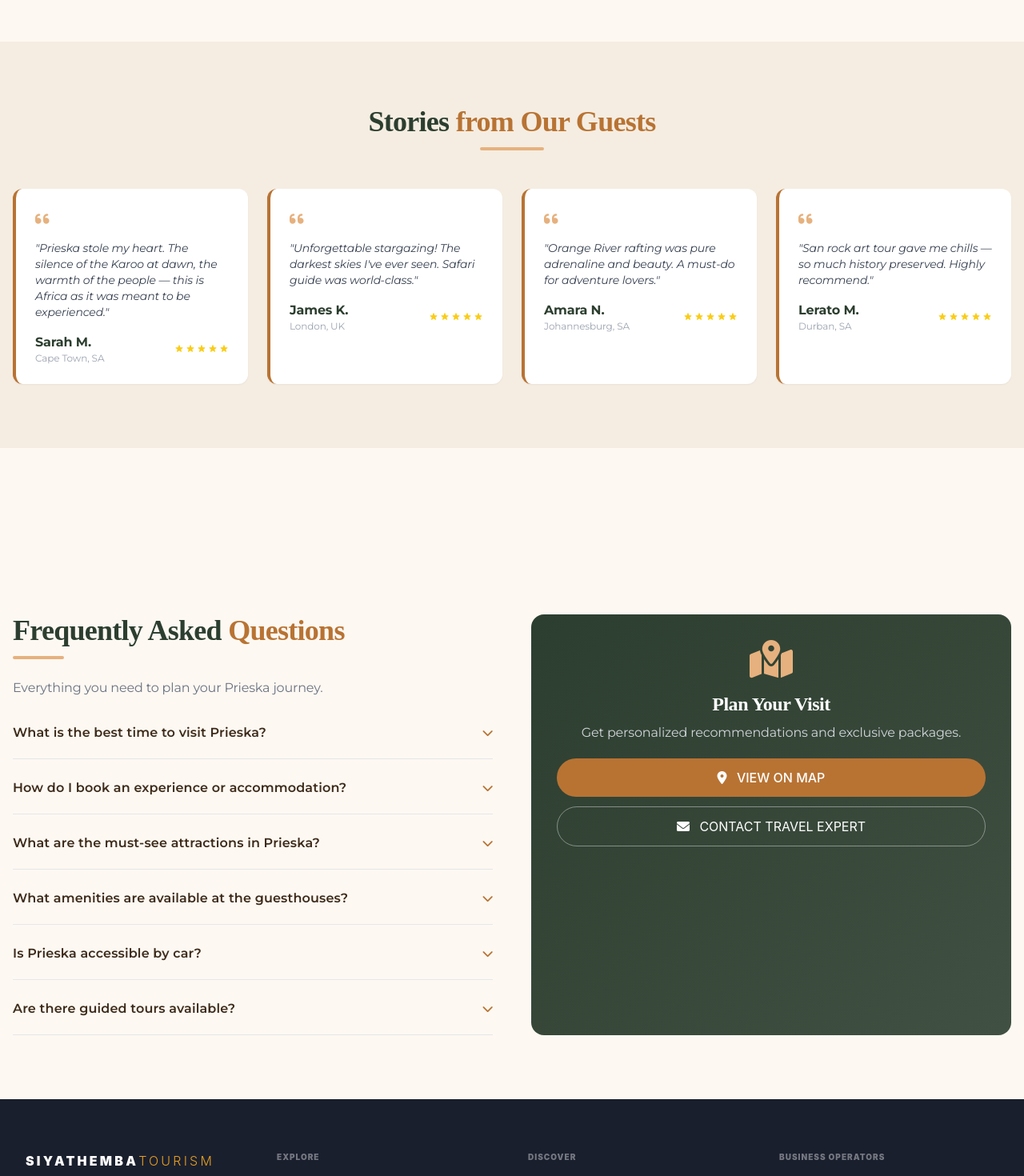
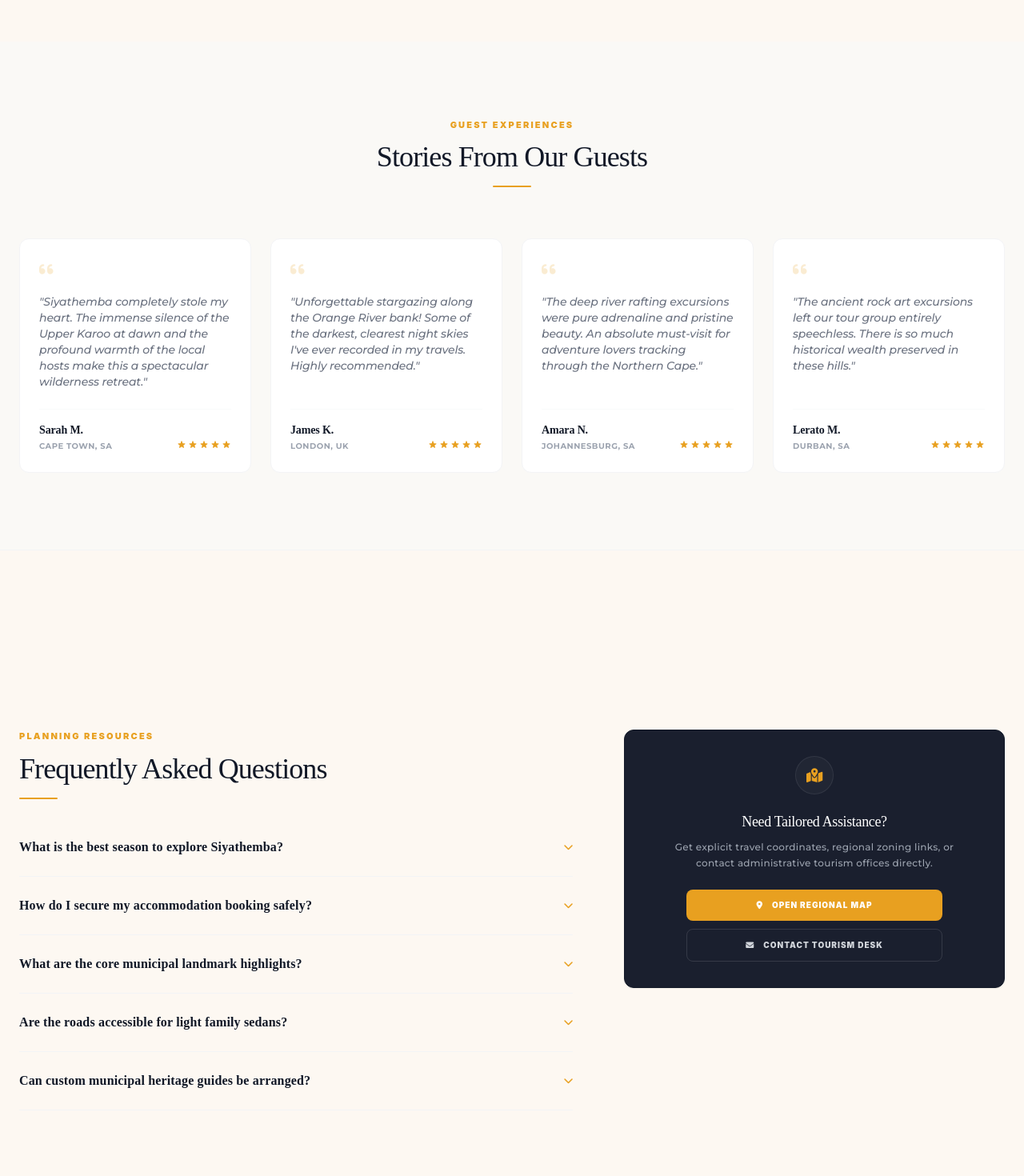
Before and after one commit to MondeNel/prieska-tourism, a React (Vite) app in the folder prieska-tourism/: page / in a window 1280 px wide. Shown: the part 8420-9890 px from the top of the page at 80% size. Built offline with nearby package versions, Linux system fonts and the light colour scheme; the HTML template or start-up script is replaced by a standard one.

Commit message:
style(faq): optimize accordion animation and correct object keys syntax parser error

```diff
--- a/prieska-tourism/src/components/FAQ.jsx
+++ b/prieska-tourism/src/components/FAQ.jsx
@@ -5,82 +5,96 @@ const FAQ = () => {
 
   const faqs = [
     {
-      q: "What is the best time to visit Prieska?",
-      a: "Prieska offers two distinct seasons. **Winter (April–September)** is dry and mild – ideal for hunting expeditions (kudu, springbok) and wildlife viewing. **Summer (October–March)** is hot, perfect for enjoying the Orange River, guesthouse pools, and traditional braais (barbecues) in the cool evenings. Both seasons have their unique charm."
+      q: "What is the best season to explore Siyathemba?",
+      a: "The region offers two distinct travel climates. **Winter (April–September)** is mild and dry—ideal for historical desert tracking, heritage tours, and crisp stargazing. **Summer (October–March)** brings intense heat, perfect for catching late-afternoon Orange River boating excursions and enjoying outdoor braais in the cooler high-desert evenings."
     },
     {
-      q: "How do I book an experience or accommodation?",
-      a: "You can book directly through our website by clicking 'Book Now' on any experience or guesthouse card. Fill in your details, select dates, and complete the secure checkout. Our team will confirm your booking within 24 hours."
+      q: "How do I secure my accommodation booking safely?",
+      a: "You can book directly via individual platform accommodation profiles by clicking 'Book Securely'. Fill out your target check-in timelines and submit via the direct WhatsApp or secure routing links. Local operator confirmations typically complete within 24 hours."
     },
     {
-      q: "What are the must-see attractions in Prieska?",
-      a: "Don't miss the Orange River views from Prieska Koppie, the ancient San rock art sites, the historic diamond fields, and the peaceful Karoo landscapes. The nearby Die Bos viewpoint is perfect for sunset."
+      q: "What are the core municipal landmark highlights?",
+      a: "Do not miss the stone architecture of the Prieska Koppie British Fort, the legendary water phenomenon at Wonderdraai Horseshoe Island, or the endemic birdlife and suspended walkways inside Die Bos Nature Reserve."
     },
     {
-      q: "What amenities are available at the guesthouses?",
-      a: "All our listed guesthouses offer free Wi-Fi, parking, breakfast options, and comfortable rooms. Riverview Lodge has a pool and restaurant, while BoKáro Boutique Guesthouse includes a spa and garden."
+      q: "Are the roads accessible for light family sedans?",
+      a: "Yes, the core travel routes like the N10 and linking regional corridors into Prieska, Marydale, and Niekerkshoop are fully tarred and well-maintained. Off-circuit botanical trails may require higher ground clearance vehicles."
     },
     {
-      q: "Is Prieska accessible by car?",
-      a: "Yes, Prieska is easily reached via the R357 from Kimberley or the R389 from Douglas. The roads are well-maintained, and all guesthouses offer secure parking."
-    },
-    {
-      q: "Are there guided tours available?",
-      a: "Absolutely! We offer guided game drives, river rafting excursions, San rock art tours, and heritage walks. Private guides can be arranged upon request."
+      q: "Can custom municipal heritage guides be arranged?",
+      a: "Absolutely. Local hospitality operators can coordinate private historical walking guides, river rafting specialists, and specific botanical desert excursions upon request."
     }
   ];
 
   return (
-    <div id="faq" className="container mx-auto px-4 py-12 md:py-20">
-      <div className="grid md:grid-cols-2 gap-8 md:gap-12">
-        <div>
-          <h2 className="font-serif text-2xl md:text-3xl lg:text-4xl font-bold text-[#2C3E2F] mb-3">
-            Frequently Asked <span className="text-[#B87333]">Questions</span>
+    <section id="faq" className="max-w-7xl mx-auto px-4 sm:px-6 py-16 sm:py-24 border-b border-gray-100">
+      <div className="grid grid-cols-1 lg:grid-cols-12 gap-12 lg:gap-16 items-start">
+
+        {/* Accordion List Segment Grid Block */}
+        <div className="lg:col-span-7">
+          <span className="text-[#E8A020] text-[11px] font-black uppercase tracking-[0.2em] block mb-3">
+            Planning Resources
+          </span>
+          <h2 className="font-serif text-3xl sm:text-4xl font-normal text-gray-900 leading-tight tracking-tight mb-4">
+            Frequently Asked Questions
           </h2>
-          <div className="h-1 w-16 bg-[#E6B17E] rounded-full mb-6"></div>
-          <p className="text-gray-500 text-sm md:text-base mb-6">Everything you need to plan your Prieska journey.</p>
-          <div className="space-y-4">
-            {faqs.map((faq, idx) => (
-              <div key={idx} className="border-b border-gray-200 pb-3">
-                <button
-                  onClick={() => setOpenIndex(openIndex === idx ? null : idx)}
-                  className="w-full text-left font-semibold text-[#3D2B1A] py-2 flex justify-between items-center hover:text-[#B87333] transition text-sm md:text-base"
-                >
-                  <span>{faq.q}</span>
-                  <i className={`fas fa-chevron-down text-[#B87333] transition-transform duration-300 text-xs md:text-sm ${openIndex === idx ? 'rotate-180' : ''}`}></i>
-                </button>
-                {openIndex === idx && (
-                  <p className="text-gray-600 pt-2 pl-2 text-xs md:text-sm animate-fade-in leading-relaxed">
-                    {faq.a}
-                  </p>
-                )}
-              </div>
-            ))}
+          <div className="h-0.5 w-12 bg-[#E8A020] mb-8 rounded-full"></div>
+
+          <div className="space-y-2">
+            {faqs.map((faq, idx) => {
+              const isOpen = openIndex === idx;
+              return (
+                <div key={idx} className="border-b border-gray-100 pb-4 pt-2">
+                  <button
+                    onClick={() => setOpenIndex(isOpen ? null : idx)}
+                    className="w-full text-left font-serif font-bold text-gray-900 py-2 flex justify-between items-center gap-4 hover:text-[#E8A020] transition-colors duration-200 group text-sm sm:text-base"
+                  >
+                    <span>{faq.q}</span>
+                    <i className={`fas fa-chevron-down text-[#E8A020] transition-transform duration-300 text-xs ${isOpen ? 'rotate-180' : ''}`}></i>
+                  </button>
+                  <div className={`grid transition-all duration-300 ease-in-out ${isOpen ? 'grid-rows-[1fr] opacity-100 pt-2' : 'grid-rows-[0fr] opacity-0 overflow-hidden'}`}>
+                    <div className="overflow-hidden">
+                      <p className="text-xs sm:text-sm text-gray-500 font-medium leading-relaxed tracking-wide pr-4">
+                        {faq.a}
+                      </p>
+                    </div>
+                  </div>
+                </div>
+              );
+            })}
           </div>
         </div>
-        <div className="bg-gradient-to-br from-[#2C3E2F] to-[#2C3E2F]/90 rounded-2xl p-6 md:p-8 text-white text-center transform hover:scale-105 transition-transform duration-300">
-          <i className="fas fa-map-marked-alt text-4xl md:text-5xl text-[#E6B17E] mb-4 block"></i>
-          <h3 className="text-xl md:text-2xl font-serif mb-2">Plan Your Visit</h3>
-          <p className="mb-5 text-gray-300 text-sm md:text-base">Get personalized recommendations and exclusive packages.</p>
-          <div className="flex flex-col gap-3">
+
+        {/* Sidebar Call To Action Promo Feature Card */}
+        <div className="lg:col-span-5 bg-[#1A1F2E] rounded-xl p-8 text-white text-center border border-gray-900 shadow-sm w-full">
+          <div className="w-12 h-12 bg-white/[0.03] border border-white/[0.08] rounded-full flex items-center justify-center mx-auto mb-5">
+            <i className="fas fa-map-marked-alt text-lg text-[#E8A020]"></i>
+          </div>
+          <h3 className="text-lg font-serif mb-2 font-normal">Need Tailored Assistance?</h3>
+          <p className="mb-6 text-gray-400 text-xs font-medium leading-relaxed max-w-sm mx-auto tracking-wide">
+            Get explicit travel coordinates, regional zoning links, or contact administrative tourism offices directly.
+          </p>
+
+          <div className="flex flex-col gap-2.5 max-w-xs mx-auto">
             <a
-              href="https://maps.google.com/?q=Prieska+Northern+Cape"
+              href="https://maps.google.com"
               target="_blank"
               rel="noopener noreferrer"
-              className="bg-[#B87333] px-5 py-2.5 md:py-3 rounded-full text-white font-medium hover:bg-[#B87333]/80 transition-all text-sm md:text-base"
+              className="bg-[#E8A020] hover:bg-white hover:text-gray-900 text-white font-black text-[10px] tracking-widest uppercase py-3 rounded-lg transition-all duration-300 shadow-xs"
             >
-              <i className="fas fa-location-dot mr-2"></i> VIEW ON MAP
+              <i className="fas fa-location-dot mr-2"></i> Open Regional Map
             </a>
             <a
-              href="mailto:info@karoorizons.co.za?subject=Travel%20Inquiry%20-%20Prieska"
-              className="bg-transparent border border-white/40 px-5 py-2.5 md:py-3 rounded-full hover:bg-white/10 transition-all text-sm md:text-base"
+              href="mailto:info@siyathemba.gov.za?subject=Tourism%20Platform%20Inquiry"
+              className="bg-transparent border border-white/[0.12] hover:border-white/40 text-gray-300 font-black text-[10px] tracking-widest uppercase py-3 rounded-lg transition-colors duration-300"
             >
-              <i className="fas fa-envelope mr-2"></i> CONTACT TRAVEL EXPERT
+              <i className="fas fa-envelope mr-2"></i> Contact Tourism Desk
             </a>
           </div>
         </div>
+
       </div>
-    </div>
+    </section>
   );
 };
 
--- a/prieska-tourism/src/components/Testimonials.jsx
+++ b/prieska-tourism/src/components/Testimonials.jsx
@@ -1,19 +1,18 @@
 const Testimonials = () => {
   const testimonials = [
-    { id: 1, name: "Sarah M.", location: "Cape Town, SA", text: "Prieska stole my heart. The silence of the Karoo at dawn, the warmth of the people — this is Africa as it was meant to be experienced.", rating: 5 },
-    { id: 2, name: "James K.", location: "London, UK", text: "Unforgettable stargazing! The darkest skies I've ever seen. Safari guide was world-class.", rating: 5 },
-    { id: 3, name: "Amara N.", location: "Johannesburg, SA", text: "Orange River rafting was pure adrenaline and beauty. A must-do for adventure lovers.", rating: 5 },
-    { id: 4, name: "Lerato M.", location: "Durban, SA", text: "San rock art tour gave me chills — so much history preserved. Highly recommend.", rating: 5 }
+    { id: 1, name: "Sarah M.", location: "Cape Town, SA", text: "Siyathemba completely stole my heart. The immense silence of the Upper Karoo at dawn and the profound warmth of the local hosts make this a spectacular wilderness retreat.", rating: 5 },
+    { id: 2, name: "James K.", location: "London, UK", text: "Unforgettable stargazing along the Orange River bank! Some of the darkest, clearest night skies I've ever recorded in my travels. Highly recommended.", rating: 5 },
+    { id: 3, name: "Amara N.", location: "Johannesburg, SA", text: "The deep river rafting excursions were pure adrenaline and pristine beauty. An absolute must-visit for adventure lovers tracking through the Northern Cape.", rating: 5 },
+    { id: 4, name: "Lerato M.", location: "Durban, SA", text: "The ancient rock art excursions left our tour group entirely speechless. There is so much historical wealth preserved in these hills.", rating: 5 }
   ];
 
-  // Helper to render gold stars
   const renderStars = (rating) => {
     return (
       <div className="flex gap-0.5">
         {[...Array(5)].map((_, i) => (
           <svg
             key={i}
-            className={`w-3 h-3 ${i < rating ? 'text-yellow-400' : 'text-gray-300'}`}
+            className={`w-3 h-3 ${i < rating ? 'text-[#E8A020]' : 'text-gray-200'}`}
             fill="currentColor"
             viewBox="0 0 20 20"
           >
@@ -25,30 +24,47 @@ const Testimonials = () => {
   };
 
   return (
-    <div id="testimonials" className="bg-[#F5EDE2] py-16 md:py-20 my-8 md:my-10">
-      <div className="container mx-auto px-4">
-        <h2 className="font-serif text-2xl md:text-3xl lg:text-4xl font-bold text-center text-[#2C3E2F] mb-3">
-          Stories <span className="text-[#B87333]">from Our Guests</span>
-        </h2>
-        <div className="h-1 w-20 bg-[#E6B17E] mx-auto rounded-full mb-8 md:mb-12"></div>
+    <section id="stories" className="bg-gray-50/60 py-16 sm:py-24 px-4 sm:px-6 border-b border-gray-100">
+      <div className="max-w-7xl mx-auto">
 
-        <div className="grid grid-cols-1 md:grid-cols-2 lg:grid-cols-4 gap-5 md:gap-6">
+        {/* Synchronized Header Panel */}
+        <div className="text-center max-w-2xl mx-auto mb-16">
+          <span className="text-[#E8A020] text-[11px] font-black uppercase tracking-[0.2em] block mb-3">
+            Guest Experiences
+          </span>
+          <h2 className="font-serif text-3xl sm:text-4xl font-normal text-gray-900 leading-tight tracking-tight">
+            Stories From Our Guests
+          </h2>
+          <div className="h-0.5 w-12 bg-[#E8A020] mx-auto mt-4 rounded-full"></div>
+        </div>
+
+        {/* Editorial Feedback Cards Grid */}
+        <div className="grid grid-cols-1 md:grid-cols-2 lg:grid-cols-4 gap-6">
           {testimonials.map(t => (
-            <div key={t.id} className="bg-white p-5 md:p-6 rounded-xl shadow-sm border-l-4 border-[#B87333] hover:shadow-md transition-all group">
-              <i className="fas fa-quote-left text-[#E6B17E] text-xl mb-3 block"></i>
-              <p className="text-gray-700 italic text-xs md:text-sm mb-4 leading-relaxed">"{t.text}"</p>
-              <div className="flex justify-between items-center">
+            <div
+              key={t.id}
+              className="bg-white p-6 rounded-xl shadow-xs border border-gray-100 flex flex-col justify-between hover:shadow-md transition-all duration-300 group"
+            >
+              <div>
+                <i className="fas fa-quote-left text-[#E8A020]/20 text-xl mb-4 block group-hover:text-[#E8A020]/40 transition-colors"></i>
+                <p className="text-gray-500 font-medium italic text-xs sm:text-sm mb-6 leading-relaxed">
+                  "{t.text}"</p>
+              </div>
+
+              <div className="flex justify-between items-end pt-4 border-t border-gray-50">
                 <div>
-                  <p className="font-bold text-[#2C3E2F] text-sm md:text-base">{t.name}</p>
-                  <p className="text-[10px] md:text-xs text-gray-400">{t.location}</p>
+                  <p className="font-serif font-bold text-gray-900 text-sm">{t.name}</p>
+                  <p className="text-[10px] font-bold text-gray-400 uppercase tracking-wider mt-0.5">{t.location}</p>
                 </div>
-                {renderStars(t.rating)}
+                <div className="pb-1">
+                  {renderStars(t.rating)}
+                </div>
               </div>
             </div>
           ))}
         </div>
       </div>
-    </div>
+    </section>
   );
 };
 
```
